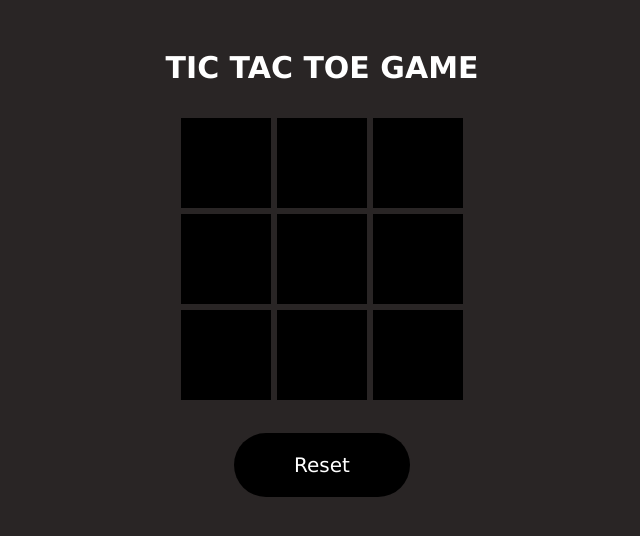
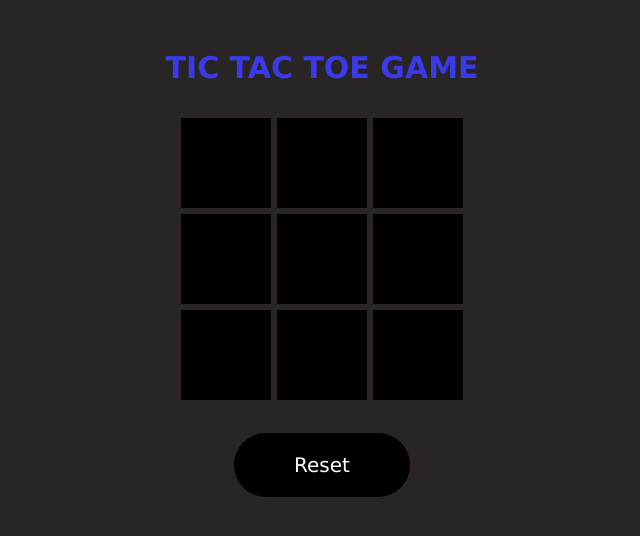
Before and after one commit to Empire688682/Tic-Tac-Toe, a React (Vite) app: page / in a window 1280 px wide. Shown: the top 536 px of the page, without its empty margins (318-958 px from the left). Built offline with nearby package versions, Linux system fonts and the light colour scheme.

Commit message:
h1 editing

```diff
--- a/src/Component/Tictactoe.css
+++ b/src/Component/Tictactoe.css
@@ -20,7 +20,7 @@
     margin-top: 30px;
 }
 .tictactoe h1{
-    color: white;
+    color: rgb(58, 58, 233);
     font-size: 30px;
     display: flex;
     align-items: center;
```
